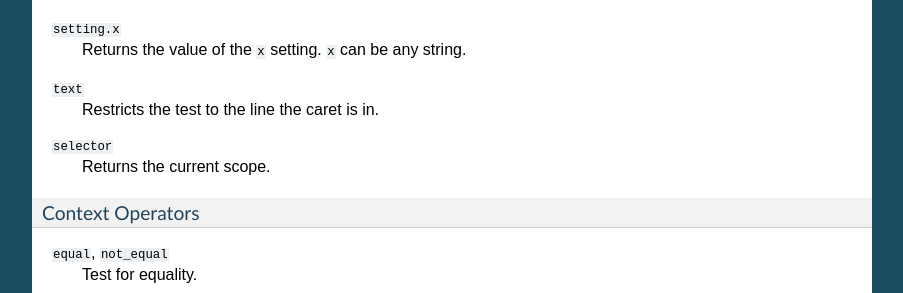
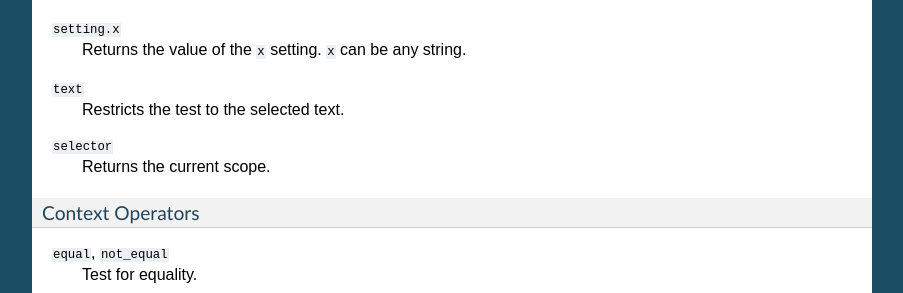
Before and after one commit to guillermooo/sublime-undocs, a Sphinx documentation site: the page built from source/reference/key_bindings.rst, in a window 1280 px wide and 900 px high, scrolled down 1714 px. Shown: the part 159-452 px from the top of the window, without its empty margins (198-1101 px from the left). Built offline with Sphinx 7.4.7, drawn with Linux system fonts in a browser that asks for light colours.

Commit message:
fix mistake in key bindings ref docs

```diff
--- a/source/reference/key_bindings.rst
+++ b/source/reference/key_bindings.rst
@@ -109,7 +109,7 @@ Context Operands
 	Returns the value of the ``x`` setting. ``x`` can be any string.
 
 ``text``
-	Restricts the test to the line the caret is in.
+	Restricts the test to the selected text.
 
 ``selector``
 	Returns the current scope.
```
